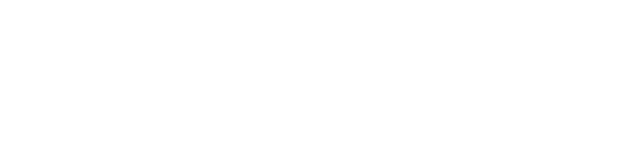
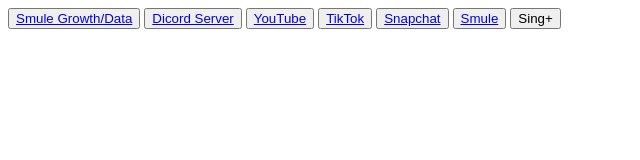
Before and after one commit to OfficialTube/Social-Media-Links, a plain HTML site: page index.html in a window 1280 px wide. Shown: the whole page, without its empty margins (0-640 px from the left). Drawn offline with Linux system fonts and the light colour scheme.

Commit message:
0.1.0
Added Buttons

```diff
--- a/index.html
+++ b/index.html
@@ -2,8 +2,29 @@
 <html>
     <head>
         <title>Tube's Social Media Links</title>
+        <link rel="stylesheet" href="style.css">
     </head>
     <body>
-
+        <button>
+            <a href="https://docs.google.com/spreadsheets/d/1U1TqGCy5jYYARLB8yMQbY47aVff5hxzQJEpmEIXgjD8/edit?usp=sharing">Smule Growth/Data</a>
+        </button>
+        <button>
+            <a href="https://discord.gg/Gb6PTKhrX6">Dicord Server</a>
+        </button>
+        <button>
+            <a href="https://youtube.com/channel/UCCBfUeUMaAL8hIDHknygd5Q">YouTube</a>
+        </button>
+        <button>
+            <a href="https://vm.tiktok.com/TTPdk5eF4f/">TikTok</a>
+        </button>
+        <button>
+            <a href="https://www.snapchat.com/add/official_tube?share_id=RUI0OUQz&locale=en_US">Snapchat</a>
+        </button>
+        <button>
+            <a href="https://www.smule.com/official_tube">Smule</a>
+        </button>
+        <button>
+            Sing+
+        </button>
     </body>
 </html>
```
